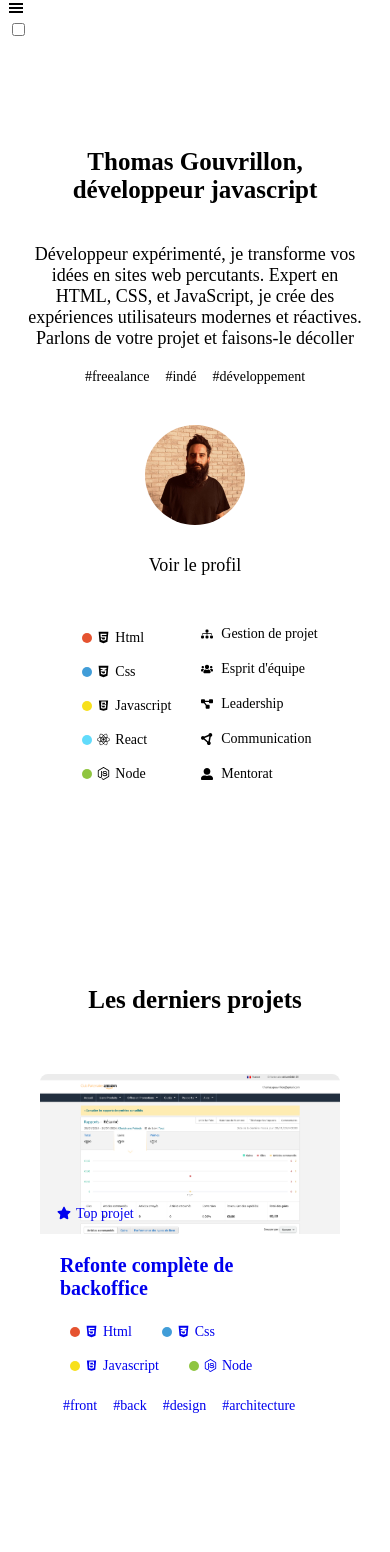
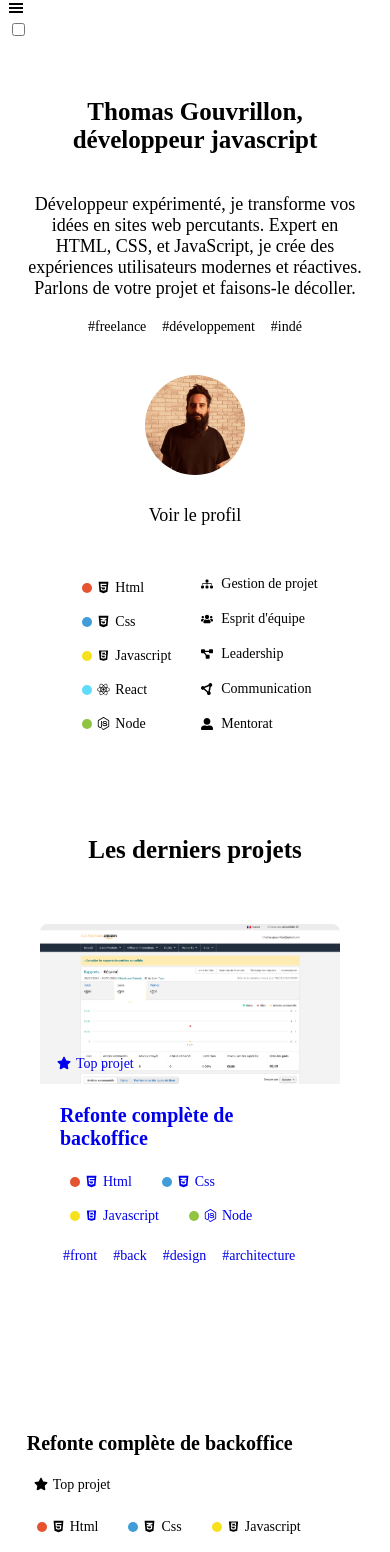
Before and after one commit to gouvrillon/site_perso, a Next.js app: page /Home/Home in a window 390 px wide. Shown: the top 1552 px of the page. Built offline with nearby package versions, Linux system fonts and the light colour scheme.

Commit message:
feat: finalize homepage

```diff
--- a/components/Section/Section.css
+++ b/components/Section/Section.css
@@ -1,6 +1,12 @@
 .Section {
   padding: 100px 0px 100px 0px;
   background: var(--color-white);
+}
+
+@media screen and (max-width: 600px) {
+  .Section {
+    padding: 50px 0px 50px 0px;
+  }
 }
 
 .Section--reversed {
--- a/components/SectionContact/SectionContact.jsx
+++ b/components/SectionContact/SectionContact.jsx
@@ -155,6 +155,7 @@ const SectionContact = ({ darkMode, reversed }) => {
                   icon="SEND"
                   disabled={isSubmitting}
                   onClick={async () => {
+                    setMessage("");
                     const newErrors = await validateForm(values);
                     if (isEmpty(newErrors)) {
                       submitForm();
@@ -169,7 +170,7 @@ const SectionContact = ({ darkMode, reversed }) => {
                         top:
                           firstErrorElement.getBoundingClientRect().top -
                           document.body.getBoundingClientRect().top -
-                          50,
+                          100,
                       });
                     }
                   }}
--- a/components/SectionProjects/SectionProjects.css
+++ b/components/SectionProjects/SectionProjects.css
@@ -1,3 +1,7 @@
+.SectionProjects {
+  padding: 0px 0px 48px 0px;
+}
+
 .SectionProjects__title {
   text-align: center;
   margin: 0px 0px 60px 0px;
--- a/components/SectionProjects/SectionProjects.jsx
+++ b/components/SectionProjects/SectionProjects.jsx
@@ -9,7 +9,7 @@ import "./SectionProjects.css";
 const SectionProjects = ({ projects, reversed, darkMode }) => {
   return (
     <Section reversed={reversed} darkMode={darkMode}>
-      <div>
+      <div className="SectionProjects">
         <Title2
           className="SectionProjects__title"
           text="Les derniers projets"
--- a/pages/Home/Home.jsx
+++ b/pages/Home/Home.jsx
@@ -14,11 +14,11 @@ const PROFILE = {
   image: "/images/ME.jpeg",
   title: "Thomas Gouvrillon, développeur javascript",
   href: "profile",
-  tags: ["freealance", "indé", "développement"],
+  tags: ["freelance", "développement", "indé"],
   technos: ["HTML", "CSS", "JAVASCRIPT", "REACT", "NODE"],
   softs: ["GESTION", "TEAM", "LEADER", "COMMUNICATION", "MENTORING"],
   description:
-    "Développeur expérimenté, je transforme vos idées en sites web percutants. Expert en HTML, CSS, et JavaScript, je crée des expériences utilisateurs modernes et réactives. Parlons de votre projet et faisons-le décoller",
+    "Développeur expérimenté, je transforme vos idées en sites web percutants. Expert en HTML, CSS, et JavaScript, je crée des expériences utilisateurs modernes et réactives. Parlons de votre projet et faisons-le décoller.",
 };
 
 const PROJECT_1 = {
```
